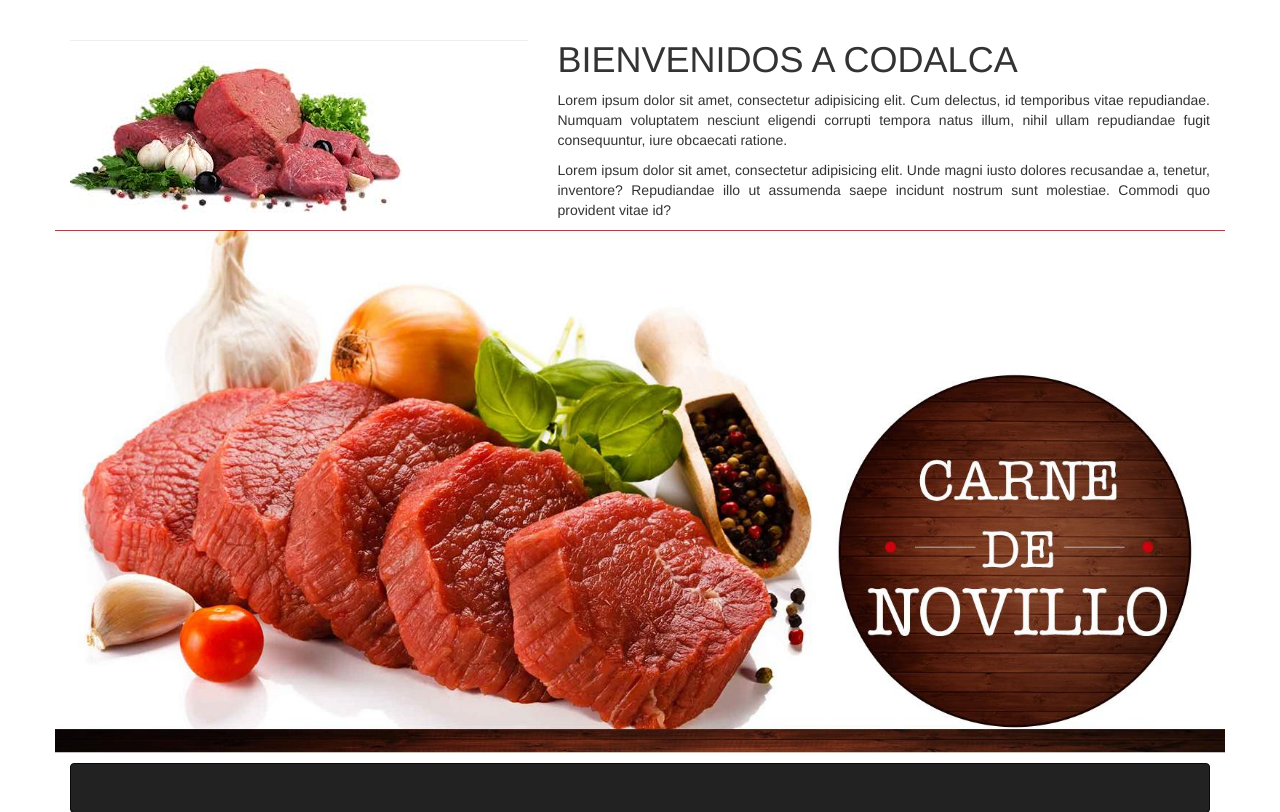
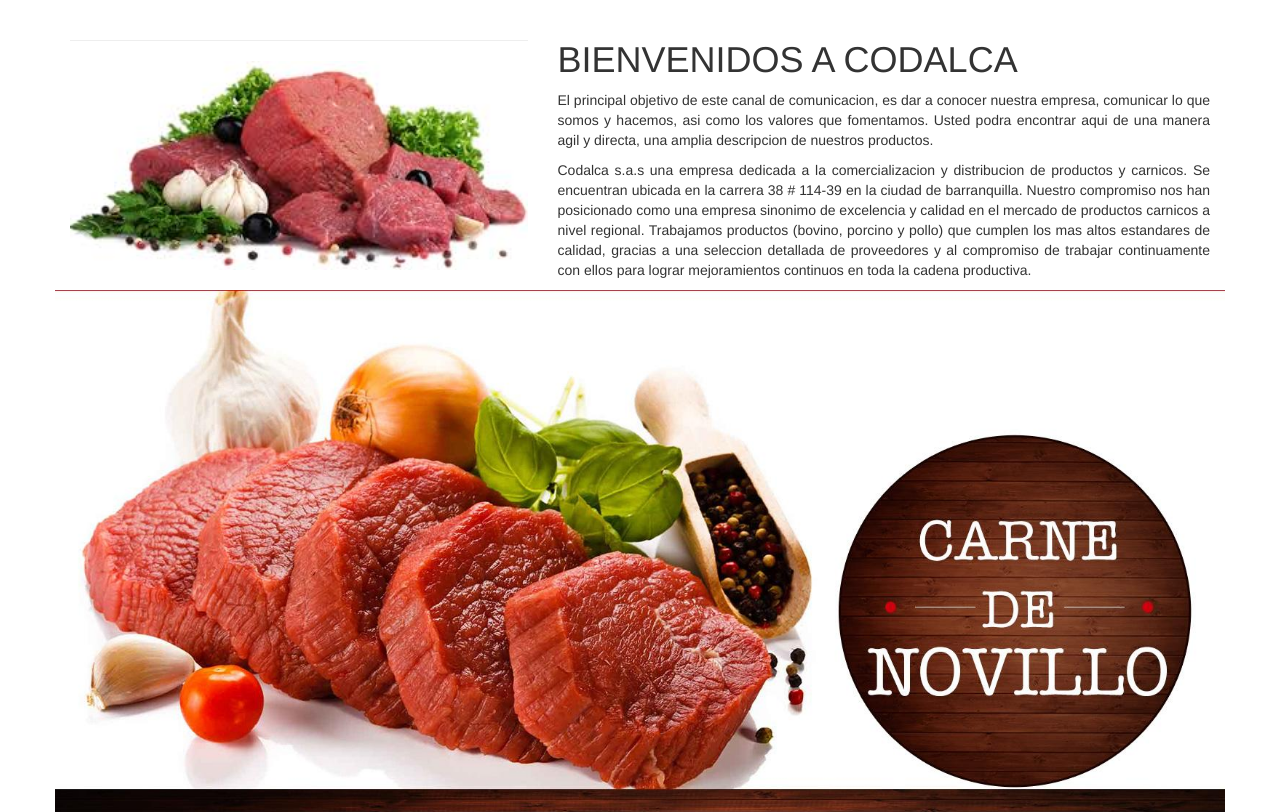
Before and after one commit to aldairprz/sopcco, a PHP site: page / in a window 1280 px wide. Shown: the part 52-864 px from the top of the page. Run offline with PHP 8.4, Linux system fonts and the light colour scheme.

Commit message:
CABIOS
TEXTO DE LAS PAGINAS

```diff
--- a/clientes.php
+++ b/clientes.php
@@ -65,7 +65,7 @@
           <div class="well">
 
             <p>
-              Lorem ipsum dolor sit amet, consectetur adipisicing elit. Mollitia velit dolores, reprehenderit. Id dolorem voluptas asperiores vel aperiam fugiat aliquid ab ipsa pariatur tenetur atque, laboriosam, unde. Repudiandae, quas? Illo.
+              El principal objetivo de este canal de comunicacion, es dar a conocer nuestra empresa, comunicar lo que somos y hacemos, asi como los valores que fomentamos. Usted podra encontrar aqui de una manera agil y directa, una amplia descripcion de nuestros productos.
             </p>
           </div>
         </div>
--- a/index.php
+++ b/index.php
@@ -26,16 +26,16 @@
         <div class="col-md-5">
           <h1></h1>
           <hr>
-          <img src="codalca.jpg" alt="" class="img-responsive">
+          <img src="codalca.jpg" alt="" class="img-responsive" width="500">
 
         </div>
         <div class="col-md-7">
           <h1>BIENVENIDOS A CODALCA</h1>
           <p>
-            Lorem ipsum dolor sit amet, consectetur adipisicing elit. Cum delectus, id temporibus vitae repudiandae. Numquam voluptatem nesciunt eligendi corrupti tempora natus illum, nihil ullam repudiandae fugit consequuntur, iure obcaecati ratione.
+           El principal objetivo de este canal de comunicacion, es dar a conocer nuestra empresa, comunicar lo que somos y hacemos, asi como los valores que fomentamos. Usted podra encontrar aqui de una manera agil y directa, una amplia descripcion de nuestros productos.
           </p>
           <p>
-            Lorem ipsum dolor sit amet, consectetur adipisicing elit. Unde magni iusto dolores recusandae a, tenetur, inventore? Repudiandae illo ut assumenda saepe incidunt nostrum sunt molestiae. Commodi quo provident vitae id?
+            Codalca s.a.s una empresa dedicada a la comercializacion  y distribucion de productos y carnicos. Se encuentran ubicada en la carrera 38 # 114-39 en la ciudad de barranquilla. Nuestro compromiso nos han posicionado como una empresa sinonimo de excelencia y calidad en el mercado de productos carnicos a nivel regional. Trabajamos productos (bovino, porcino y pollo) que cumplen los mas altos estandares de calidad, gracias a una seleccion detallada de proveedores y al compromiso de trabajar continuamente con ellos para lograr mejoramientos continuos en toda la cadena productiva.
           </p>
         </div>
 
--- a/pedidos.php
+++ b/pedidos.php
@@ -70,7 +70,7 @@
           <div class="well">
 
             <p>
-              Lorem ipsum dolor sit amet, consectetur adipisicing elit. Mollitia velit dolores, reprehenderit. Id dolorem voluptas asperiores vel aperiam fugiat aliquid ab ipsa pariatur tenetur atque, laboriosam, unde. Repudiandae, quas? Illo.
+               El principal objetivo de este canal de comunicacion, es dar a conocer nuestra empresa, comunicar lo que somos y hacemos, asi como los valores que fomentamos. Usted podra encontrar aqui de una manera agil y directa, una amplia descripcion de nuestros productos.
             </p>
           </div>
         </div>
```
